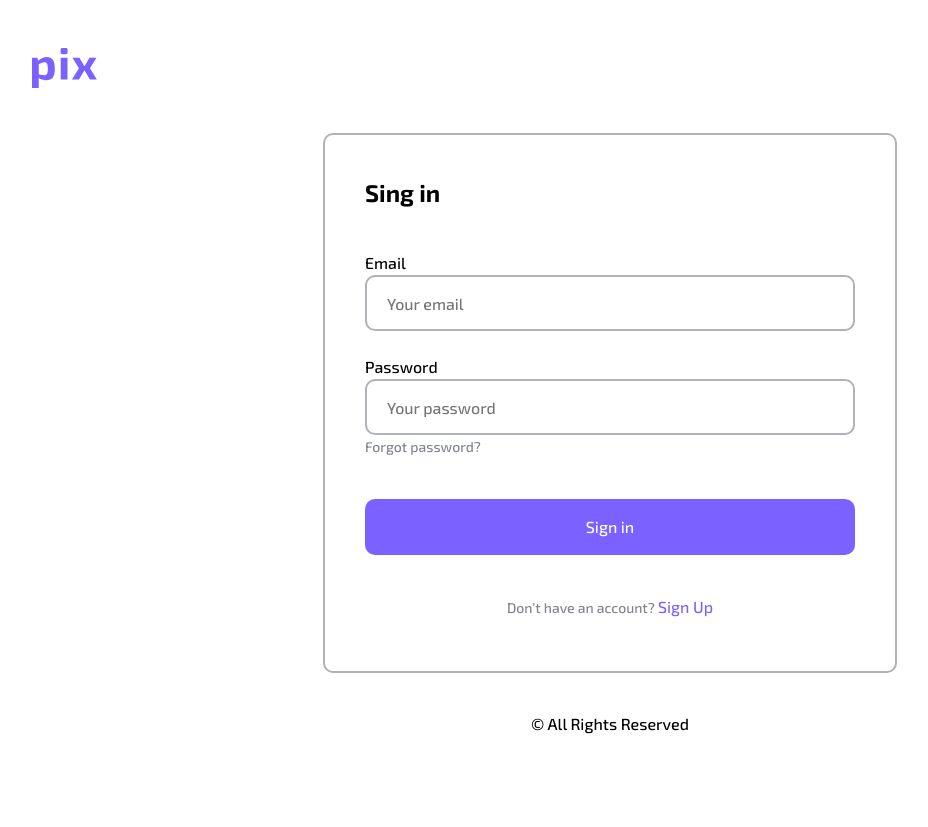
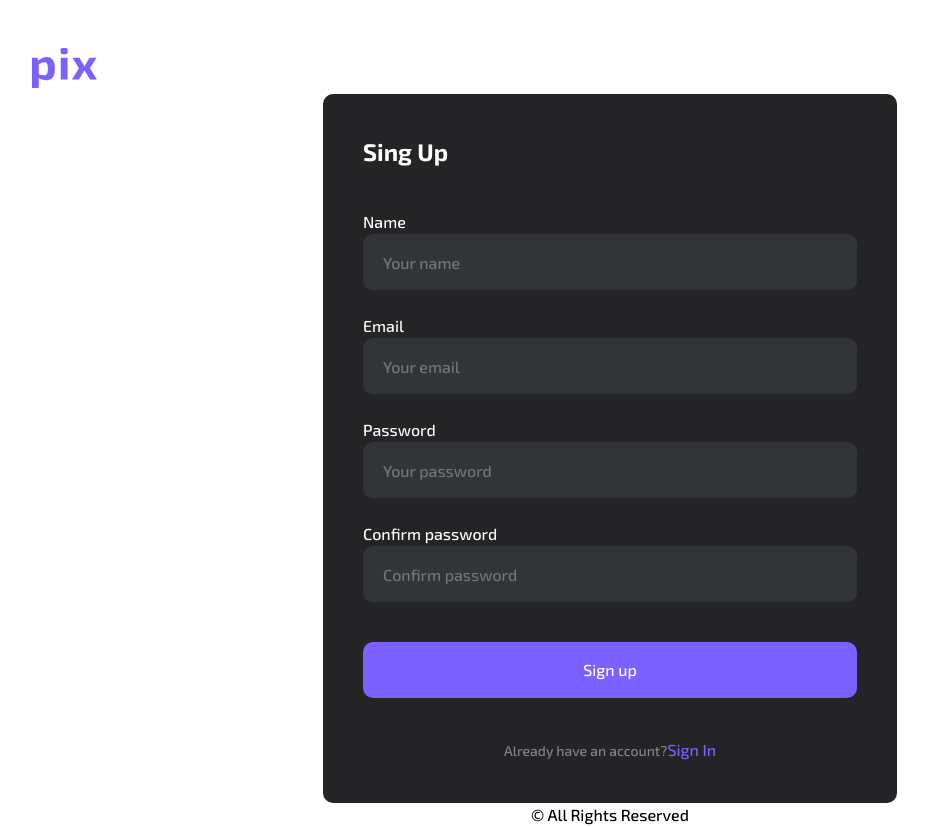
Before and after one commit to MaryZaiko/FilmsApp, a React (Create React App) app: page / in a window 1280 px wide. Shown: the whole page, without its empty margins (30-958 px from the left). Before the commit the page ends 800 px from the top, so only its background shows below. Built offline with nearby package versions, Linux system fonts and the light colour scheme.

Commit message:
add RegistrationForm

```diff
--- a/src/components/Button/Button.css
+++ b/src/components/Button/Button.css
@@ -42,10 +42,9 @@
   border-radius: 10px;
   cursor: pointer;
   border: none;
-}
-.btnAuthLight{
   color: white;
 }
+
 @media (max-width: 950px) {
   .btnHeaderArrow {
     display: none;
--- a/src/components/Input/Input.css
+++ b/src/components/Input/Input.css
@@ -27,4 +27,5 @@ border: 2px solid #7B61FF;
 .inputDark {
   background: #323537;
   color: #ffffff;
+  border: none;
 }
--- a/src/components/LoginForm/LoginForm.tsx
+++ b/src/components/LoginForm/LoginForm.tsx
@@ -8,7 +8,7 @@ import Button from "../Button";
 
 const LoginForm = () => {
   const { theme } = useThemeContext();
-  const isDarkTheme = theme === Theme.Light;
+  const isDarkTheme = theme === Theme.Dark;
   return (
     <div
       className={classnames(
@@ -17,7 +17,7 @@ const LoginForm = () => {
       )}
     >
       <form className="loginForm">
-        <span className="formTitle">Sing in</span>
+        <span className="formTitle">Sing In</span>
         <div className="inputWrapper">
           <label className="settingsInputWrapper">
             <span>Email</span>
@@ -44,7 +44,7 @@ const LoginForm = () => {
           </label>
         </div>
       </form>
-      <Button btnContent={"Sign in"} className={classnames("btnAuth", !isDarkTheme && "btnAuthLight")} />
+      <Button btnContent={"Sign in"} className={classnames("btnAuth")} />
       <span className="loginFormFooter">Don’t have an account? <a href="#">Sign Up</a> </span>
     </div>
   );
--- a/src/components/RegistrationForm/RegistrationForm.css
+++ b/src/components/RegistrationForm/RegistrationForm.css
@@ -1,6 +1,8 @@
 .registrationFormWrapper {
   width: 574px;
-  height: 540px;
+  height: 732px;
+
+  background: #242426;
   border-radius: 10px;
   padding: 40px;
   flex-direction: column;
@@ -8,11 +10,13 @@
   gap: 40px;
 
 }
-/* .loginForm {
+
+.registrationForm {
   display: flex;
   flex-direction: column;
   gap: 40px;
 }
+
 .inputWrapper {
   display: flex;
   flex-direction: column;
@@ -24,14 +28,9 @@
   flex-direction: column;
   flex: 1;
 }
-Input + span {
-  font-weight: 500;
-  font-size: 14px;
-  line-height: 24px;
-  color: #80858b;
-  cursor: pointer;
 
-}
+
+
 .loginFormFooter{
   font-weight: 500;
   font-size: 14px;
@@ -43,17 +42,31 @@ Input + span {
   text-decoration: none;
   color: #7B61FF;;
 }
-.loginFormWrapperDark {
+.registrationFormWrapperDark {
   background-color: #242426;
   color: #ffffff;
 }
-.loginFormWrapperLight {
+.registrationFormWrapperLight {
   background-color: #ffffff;
   border: 2px solid #afb2b6;
 }
+@media (max-width: 650px) {
+  .registrationFormWrapper {
+    width: 100%;
+  }
+}
+
 @media (max-width: 380px) {
-  .loginFormWrapper {
+  .registrationFormWrapper {
+    height: 656px;
+    width: 272px;
     padding: 24px;
+    gap: none;
   }
-
-} */
+  .registrationForm {
+    gap: 32px;
+  }
+  .inputWrapper {
+    gap: 20px;
+  }
+}
--- a/src/components/RegistrationForm/RegistrationForm.tsx
+++ b/src/components/RegistrationForm/RegistrationForm.tsx
@@ -8,22 +8,24 @@ import Button from "../Button";
 
 const RegistrationForm = () => {
   const { theme } = useThemeContext();
-  const isDarkTheme = theme === Theme.Light;
+  const isDarkTheme = theme === Theme.Dark;
   return (
     <div
       className={classnames(
-        "egistrationFormWrapper",
-        isDarkTheme ? "egistrationFormWrapperDark" : "egistrationFormWrapperLight"
+        "registrationFormWrapper",
+        isDarkTheme
+          ? "registrationFormWrapperDark"
+          : "registrationFormWrapperLight"
       )}
     >
-      <form className="egistrationForm">
-        <span className="formTitle">Sing in</span>
+      <form className="registrationForm">
+        <span className="formTitle">Sing Up</span>
         <div className="inputWrapper">
           <label className="settingsInputWrapper">
             <span>Name</span>
             <Input
               type={"text"}
-              placeholder={"Your email"}
+              placeholder={"Your name"}
               className={classnames(
                 "inputSettings",
                 isDarkTheme ? "inputDark" : "inputLight"
@@ -34,18 +36,45 @@ const RegistrationForm = () => {
             <span>Email</span>
             <Input
               type={"email"}
+              placeholder={"Your email"}
+              className={classnames(
+                "inputSettings",
+                isDarkTheme ? "inputDark" : "inputLight"
+              )}
+            />
+          </label>
+          <label className="settingsInputWrapper">
+            <span>Password</span>
+            <Input
+              type={"text"}
               placeholder={"Your password"}
               className={classnames(
                 "inputSettings",
                 isDarkTheme ? "inputDark" : "inputLight"
               )}
             />
-            <span>Forgot password?</span>
+          </label>
+          <label className="settingsInputWrapper">
+            <span>Confirm password</span>
+            <Input
+              type={"text"}
+              placeholder={"Confirm password"}
+              className={classnames(
+                "inputSettings",
+                isDarkTheme ? "inputDark" : "inputLight"
+              )}
+            />
           </label>
         </div>
       </form>
-      <Button btnContent={"Sign in"} className={classnames("btnAuth", !isDarkTheme && "btnAuthLight")} />
-      <span className="loginFormFooter">Don’t have an account? <a href="#">Sign Up</a> </span>
+      <Button
+        btnContent={"Sign up"}
+        className={classnames("btnAuth")}
+      />
+      <span className="loginFormFooter">
+        Already have an account?
+        <a href="#">Sign In</a>{" "}
+      </span>
     </div>
   );
 };
--- a/src/pages/Authorization/Authorization.tsx
+++ b/src/pages/Authorization/Authorization.tsx
@@ -24,8 +24,8 @@ const Authorization = () => {
     <div className={classnames('authorizationPageWrapper', isDarkTheme ?  'authorizationPageWrapperDark' : 'authorizationPageWrapperLight')} >
       <Logo className='authorizationPageLogo'/>
 
-      <SingInForm />
-{/* <RegistrationForm /> */}
+      {/* <SingInForm /> */}
+<RegistrationForm />
 
       <span>© All Rights Reserved</span>
     </div>
```
